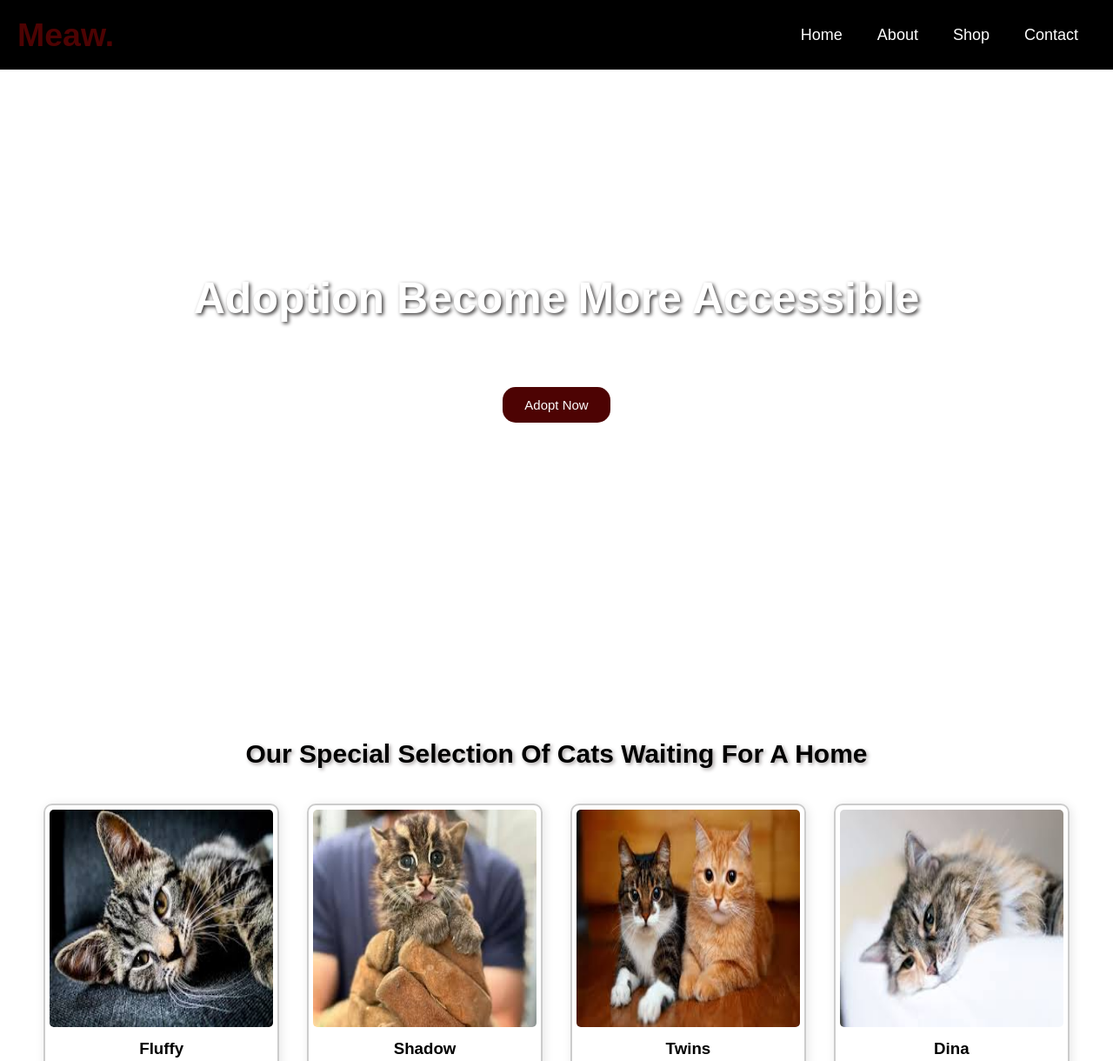
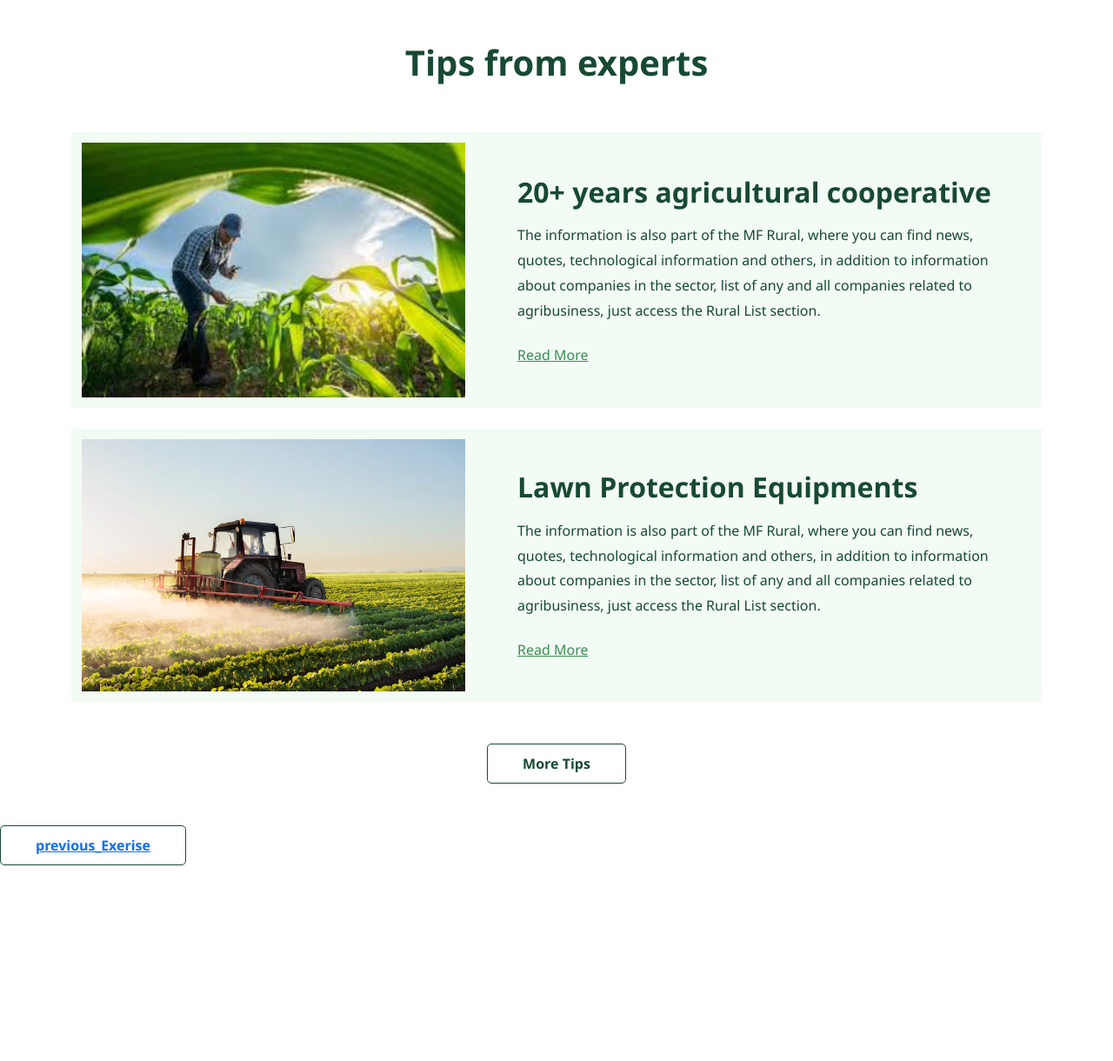
Before and after one commit to nora-ro/task1, a plain HTML site: page index.html in a window 1280 px wide. Shown: the top 1220 px of the page at 87% size. After the commit the page ends 995 px from the top, so only its background shows below. Drawn offline with nearby package versions, Linux system fonts and the light colour scheme.

Commit message:
bootstrap

```diff
--- a/index.html
+++ b/index.html
@@ -1,87 +1,118 @@
+
 <!DOCTYPE html>
 <html lang="en">
 <head>
     <meta charset="UTF-8">
     <meta name="viewport" content="width=device-width, initial-scale=1.0">
-    <title>Exarcies using flex,media </title>
-    <link rel="stylesheet" href="style4.css">
-</head>
-<body>
-    <header>
-        <nav>
-            <div class ="logo" >
-                <h2>meaw.</h2>
-            </div>
-            <ul class="nav_links" >
-                <li><a href="#" >home</a></li>
-                <li><a href="#" >about</a></li>
-                <li><a href="#" >shop</a></li>
-                <li><a href="#" >contact</a></li>
-            </ul>
-        </nav>
-        </header>
-        <section class="home" >
-            <h1 > Adoption become more accessible </h1>
-            <p>find the best cat for you or your loved ones</p>
-            <button class="btn" > Adopt now</button>
-        </section>
-        <section class="adoption">
-            <h2>Our Special Selection of Cats Waiting for a Home</h2>
-          <div class="img_container">
-            <div class="img_box" >
-                <img src="media/cat1.jpeg" alt="cat1">
-                <h3>fluffy</h3>
-                <p>age: 2 years</p>
-            </div>
-            <div class="img_box" >
-                <img src="media/cat4.jpg" alt="cat2">
-                <h3>shadow</h3>
-                <p>age: 0.5 year</p>
-            </div>
-            <div class="img_box">
-                <img src="media/cat3.jpg" alt="cat3">
-                <h3>twins</h3>
-                <p>age: 3 years</p>
-            </div>
+    <title>Agricultural Tips</title>
+    <link href="https://cdn.jsdelivr.net/npm/bootstrap@5.3.0/dist/css/bootstrap.min.css" rel="stylesheet">
+    <style>
+        body {
+            background-color: #ffffff;
+            font-family: 'Segoe UI', Tahoma, Geneva, Verdana, sans-serif;
+        }
 
-            <div class="img_box">
-                <img src="media/cat2.jpeg" alt="cat4">
-                <h3>dina</h3>
-                <p>age: 3 years</p>
-            </div>
-          </div>
-        </section>
 
-          <section class="reviews">
-            <h2>What Our Adopters Say</h2>
-            <div class="review_container">
-            <div class="review_box">
-                 <div class="img_r">
-                    <img src="../media/flow4.jpeg" alt="review1">
-                </div>
+        .text-dark-green {
+            color: rgb(23, 73, 51);
+        }
 
-                <h3>- sara D.</h3>
-                <p>"Adopting from Meaw was a wonderful experience! The staff was friendly and helped me find the perfect cat for my family."</p>
+        .bg-green {
+            background-color: #f2fbf4;
+        }
 
-            </div>
-            <div class="review_box">
-                <div class="img_r">
-                <img src="../media/flow3.jpeg" alt="review2">
-                </div>
 
-                <h3>- mohamed D.</h3>
-                <p>"I can't believe how easy the adoption process was. My new cat is loving and playful, and I couldn't be happier!"</p>
+        .read-more-link {
+            color: #3b8e53;
+            text-decoration: underline;
+            font-weight: 500;
+        }
 
-              </div>
-          </section>
+        .read-more-link:hover {
+            color: rgb(23, 73, 51);
+        }
 
-      <button class="btn"><a href="float exer.html">previous_Exerise</a></button>
 
-   <footer>
-    <p>copyright &copy; 2025 meaw. || all rights reserved</p>
-   </footer>
+        .btn-outline-green {
+            color: rgb(23, 73, 51);
+            border: 1px solid rgb(23, 73, 51);
+            background-color: transparent;
+            padding: 10px 40px;
+            font-weight: bold;
+            border-radius: 5px;
+            text-decoration: none;
+            display: inline-block;
+        }
+
+        .btn-outline-green:hover {
+            background-color: rgb(23, 73, 51);
+            color: #fff;
+        }
 
 
 
+        .img-cover {
+            width: 100%;
+            height: 100%;
+            object-fit: cover;
+            min-height: 250px;
+           padding: 12px;
+        }
+        .img-con{
+        display: flex;
+        align-items: center;
+        justify-content: center;
+       }
+    </style>
+</head>
+<body>
+
+    <div class="container mx-auto mt-5 mb-5">
+
+        <div class="row mb-5">
+            <div class="col-12 text-center">
+                <h1 class="text-dark-green fw-bold">Tips from experts</h1>
+            </div>
+        </div>
+
+        <div class="row bg-green mb-4 g-0">
+            <div class="col-sm-12 col-md-5  img-con">
+               <img src="media/download.jpg" class="img-fluid  img-cover" alt="Agric">
+            </div>
+            <div class="col-sm-12 col-md-7 p-4 p-md-5 d-flex flex-column justify-content-center">
+                <h2 class="text-dark-green fw-bold mb-3">20+ years agricultural cooperative</h2>
+                <p class="text-dark-green mb-4" style="line-height: 1.8;">
+                    The information is also part of the MF Rural, where you can find news, quotes, technological information and others, in addition to information about companies in the sector, list of any and all companies related to agribusiness, just access the Rural List section.
+                </p>
+                <div>
+                    <a href="#" class="read-more-link">Read More</a>
+                </div>
+            </div>
+        </div>
+
+        <div class="row bg-green mb-5 g-0">
+            <div class="col-sm-12 col-md-5 img-con">
+                <img src="media/image.jpg" class="img-fluid img-cover" alt="agric">
+            </div>
+            <div class="col-sm-12 col-md-7 p-4 p-md-5 d-flex flex-column justify-content-center">
+                <h2 class="text-dark-green fw-bold mb-3">Lawn Protection Equipments</h2>
+                <p class="text-dark-green mb-4" style="line-height: 1.8;">
+                    The information is also part of the MF Rural, where you can find news, quotes, technological information and others, in addition to information about companies in the sector, list of any and all companies related to agribusiness, just access the Rural List section.
+                </p>
+                <div>
+                    <a href="#" class="read-more-link">Read More</a>
+                </div>
+            </div>
+        </div>
+
+        <div class="row mt-5">
+            <div class="col-12 text-center">
+               <a href="#" class="btn-outline-green">More Tips</a>
+            </div>
+        </div>
+
+    </div>
+     <button class="btn btn-outline-green "><a href="CATS.html">previous_Exerise</a></button>
+
 </body>
 </html>
--- a/style4.css
+++ b/style4.css
@@ -96,13 +96,13 @@ nav .nav_links li a:hover{
 @keyframes appear {
     from{
         opacity: 0;
-        transform: translate(-100px);
+        transform: translatex(-100px);
 
 
     }
     to{
         opacity: 1;
-        transform: translate(0px);
+        transform: translatex(0px);
     }
 
 
```
Also changed, not shown: CATS.html (added, +87 -0 lines), media/download.jpg (added), media/image.jpg (added).
